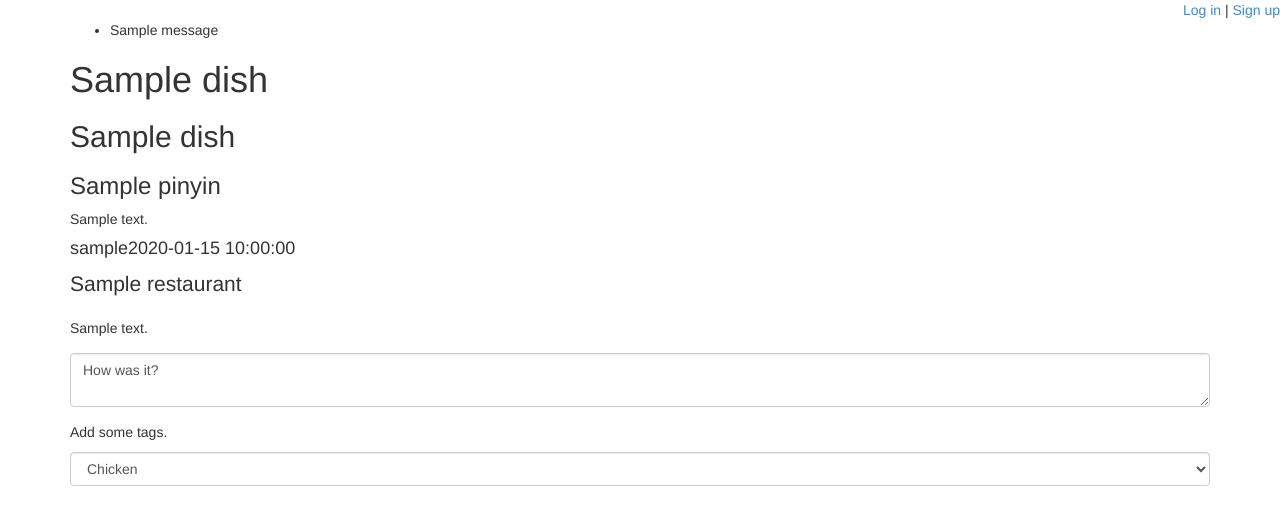
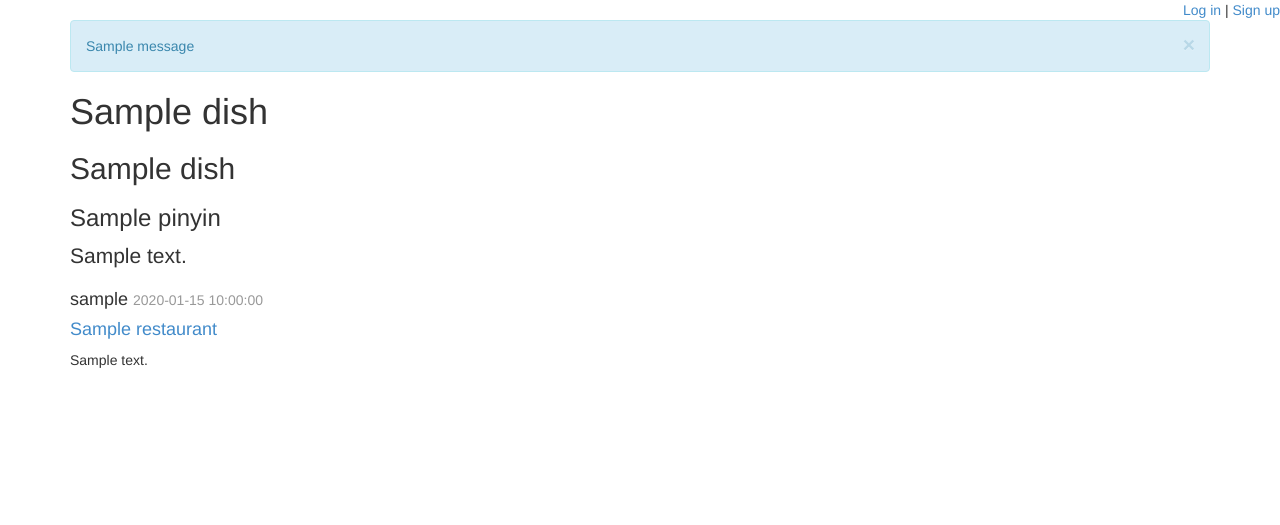
Before and after one commit to ejanzer/project_prototype, a Flask app: template templates/dish.html in a window 1280 px wide. Shown: the top 525 px of the page. Run offline with Flask 2, Linux system fonts and the light colour scheme; the template is opened without the code that fills it: most values are stand-ins (such as "Sample title", 1, 10 or a date in 2020); one stand-in notice (Sample message) is shown; some libraries are stand-ins or nearby versions.

Commit message:
added templates for dish and restaurant

```diff
--- a/templates/dish.html
+++ b/templates/dish.html
@@ -1,49 +1,33 @@
 {% extends 'master.html' %}
 
 {% block body %}
+    <div class="dish-view">
         <h1>{{ dish.chin_name }}</h1>
         <h2>{{ dish.eng_name }}</h2>
         <h3>{{ dish.pinyin }}</h3>
-    <p>{{ dish.desc }}</p>
+        <p class="lead">{{ dish.desc }}</p>
 
-    {% for review in dish.rest_dishes.reviews %}
-        <h4>{{ review.user.username }}{{ review.date }}</h4>
-        <p class="lead">{{ review.restaurant.name }}</p>
+        {% for rest_dish in dish.rest_dishes %}
+            {% for review in rest_dish.reviews %}
+                <h4>{{ review.user.username }} <small>{{ review.date }}</small></h4>
+                <h4><a href="/restaurant/{{ review.rest_dish.restaurant.id }}">{{ review.rest_dish.restaurant.name }}</a></h4>
                 <p>{{ review.text }}</p>
             {% endfor %}
+        {% endfor %}
 
-    <form action="/" method="POST" role="form" name="addreview">
+        {% if authenticate %}
+        <form action="/dish/{{ dish.id }}" method="POST" role="form" class="addreview">
+            <h3>Add a review</h3>
             <div class="form-group">
-            <label for="restaurant" class="sr-only">Enter the restaurant name.<label>
+                <label for="restaurant">Enter the restaurant name.</label>
                 <input type="text" name="restaurant" class="form-control" placeholder="Where did you eat it?">
             </div>
             <div class="form-group">
-            <label for="text" class="sr-only">Enter your review.</label>
-            <textarea class="form-control" name="text">How was it?</textarea>
+                <label for="review">Enter your review.</label>
+                <textarea class="form-control" name="review" placeholder="How was it?"></textarea>
             </div>
-        <div class="form-group">
-            <label for="tags" class="sr-only">Enter tags for this dish.</label>
-            <p class="helper">Add some tags.</p>
-            <select name="tags" class="form-control">
-                <option>Chicken</option>
-                <option>Beef</option>
-                <option>Pork</option>
-                <option>Fish</option>
-                <option>Shellfish</option>
-                <option>Peanuts</option>
-                <option>Vegetarian</option>
-                <option>Vegan</option>
-                <option>Gluten-free</option>
-                <option>Dairy-free</option>
-                <option>Organs</option>
-                <option>Other meat</option>
-                <option>Spicy</option>
-                <option>Very Spicy</option>
-                <option>Unbelievably Spicy</option>
-                <option>Ma (Sichuan Peppercorn)</option>
-                <option>Cilantro</option>
+            <button type="submit" class="btn btn-lg btn-primary btn-block">Add Review</button>
+        </form>
+        {% endif %}
     </div>
-        <button type="submit" class="btn btn-lg btn-primary form-control">Add Review</button>
-    </form>
-
 {% endblock %}
--- a/templates/master.html
+++ b/templates/master.html
@@ -13,11 +13,12 @@
         </div>
         <div class="container">
             <div id="flashed_messages">
-                <ul>
-                    {% for message in get_flashed_messages() %}
-                    <li>{{ message }}</li>
-                    {% endfor %}
-                </ul>
+                {% for message in get_flashed_messages() %}
+                    <div class="alert alert-info alert-dismissable">
+                        <button type="button" class="close" data-dismiss="alert" aria-hidden="true">&times;</button>
+                        {{ message }}
+                    </div>
+                {% endfor %}
             </div>
             {% block body %}{% endblock %}
         </div>
```
Also changed, not shown: templates/restaurant.html (+7 -5 lines). Lines whose indentation alone changed are shown as unchanged.
